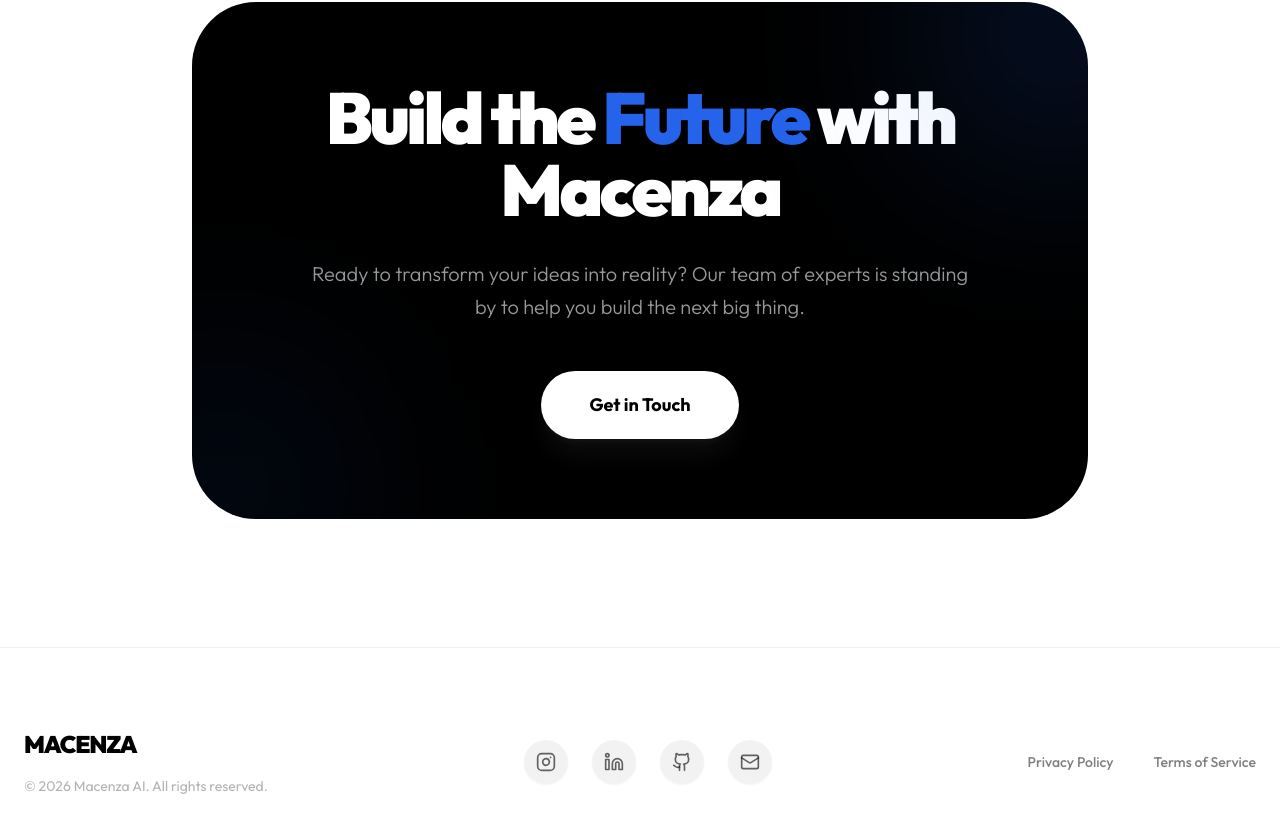
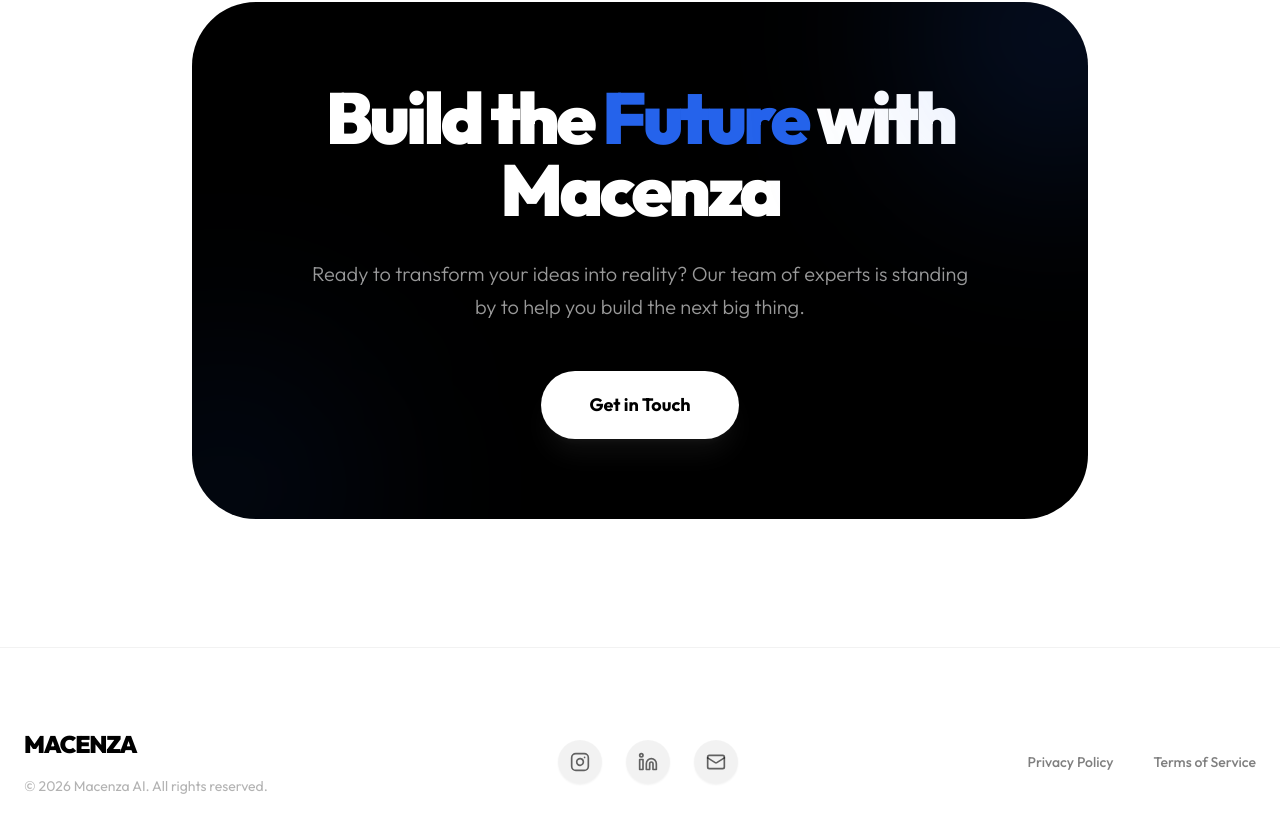
Before and after one commit to macenza/macenza-other, a React (Vite) app: page / in a window 1280 px wide. Shown: the part 8070-8902 px from the top of the page. Built offline with nearby package versions, Linux system fonts and the light colour scheme; no server answers.

Commit message:
remove github links

```diff
--- a/src/components/Footer.jsx
+++ b/src/components/Footer.jsx
@@ -25,16 +25,6 @@
       ),
       href: "https://in.linkedin.com/company/macenza",
       label: "LinkedIn"
-    },
-    {
-      icon: (
-        <svg className="w-5 h-5" viewBox="0 0 24 24" fill="none" stroke="currentColor" strokeWidth="2" strokeLinecap="round" strokeLinejoin="round">
-          <path d="M15 22v-4a4.8 4.8 0 0 0-1-3.5c3 0 6-2 6-5.5.08-1.25-.27-2.48-1-3.5.28-1.15.28-2.35 0-3.5 0 0-1 0-3 1.5-2.64-.5-5.36-.5-8 0C6 2 5 2 5 2c-.3 1.15-.3 2.35 0 3.5A5.403 5.403 0 0 0 4 9c0 3.5 3 5.5 6 5.5-.39.49-.68 1.05-.85 1.65-.17.6-.22 1.23-.15 1.85v4" />
-          <path d="M9 18c-4.51 2-5-2-7-2" />
-        </svg>
-      ),
-      href: "https://github.com/macenza",
-      label: "GitHub"
     },
     {
       icon: <Mail className="w-5 h-5" />,
```
